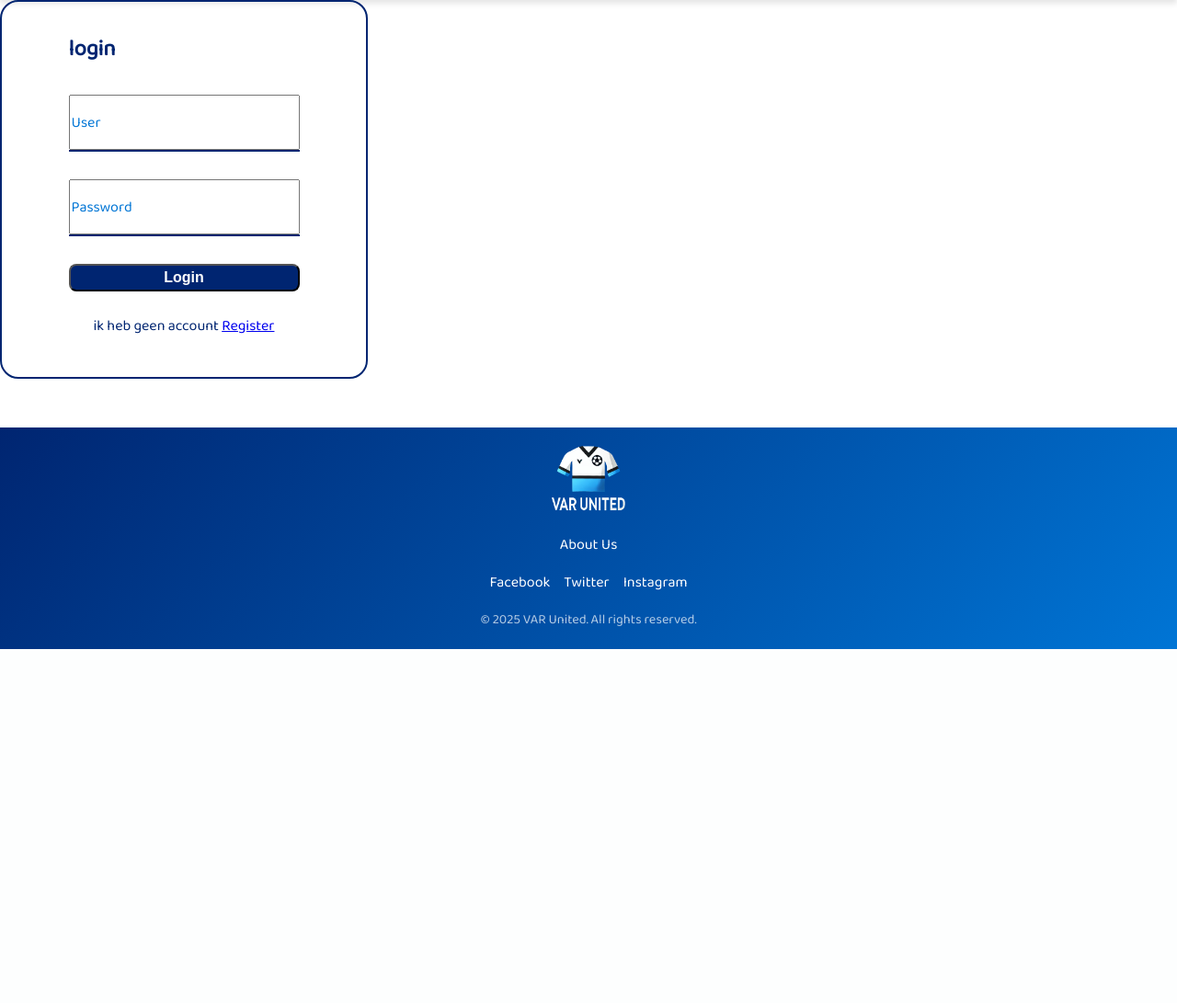
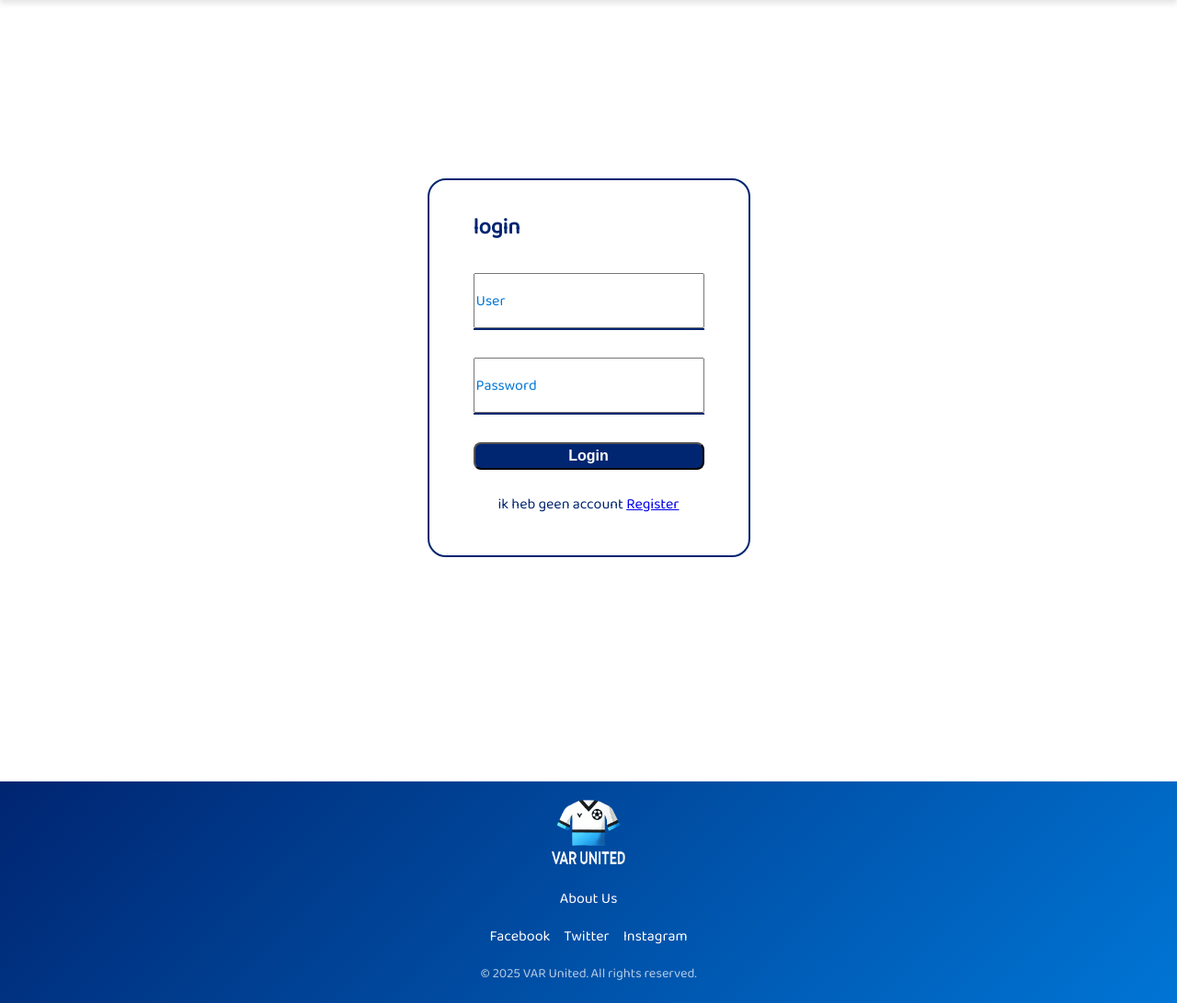
Before and after one commit to MohaHadji03/VAR-United, a web app: file login.html in a window 1280 px wide. Shown: the part 94-1185 px from the top of the page at 92% size. Before the commit the page ends 800 px from the top, so only its background shows below. Run offline with its HTML, style and script files only (its server is not run), Linux system fonts and the light colour scheme.

Commit message:
style css aangepast

```diff
--- a/css/styles.css
+++ b/css/styles.css
@@ -157,7 +157,12 @@ nav ul li a.active {
 }
 
   /*------------------------login---------------------*/
-
+  main {
+    height: 100vh; /* Volledige hoogte van het scherm */
+    display: flex;
+    justify-content: center; /* Horizontaal centreren */
+    align-items: center; /* Verticaal centreren */
+}
 
   .login-form {
     position: relative;
--- a/login.html
+++ b/login.html
@@ -20,7 +20,7 @@
     </header>
    <main>
     <section class="login-form">
-        <form>
+        <form class="form-login">
             <h1>login</h1>
             <div class="inputbox">
                 <input type="email" name="email" required>
```
